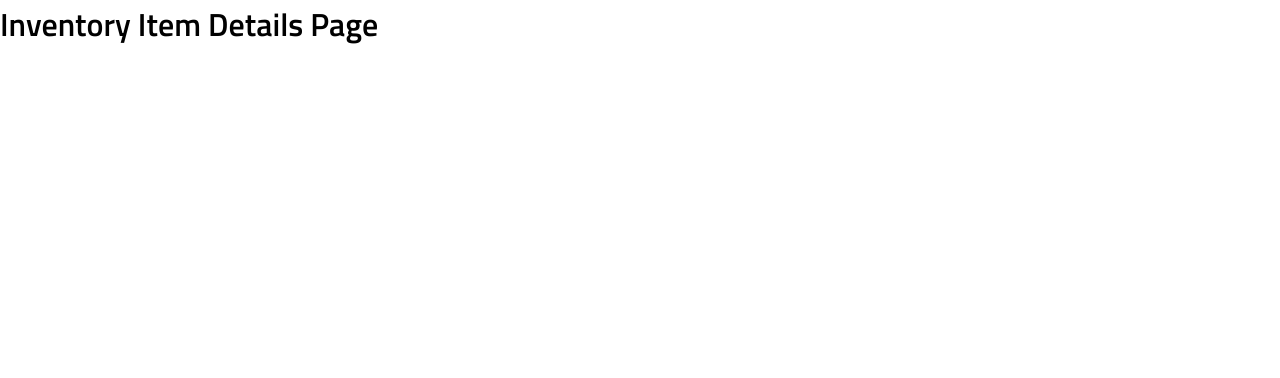
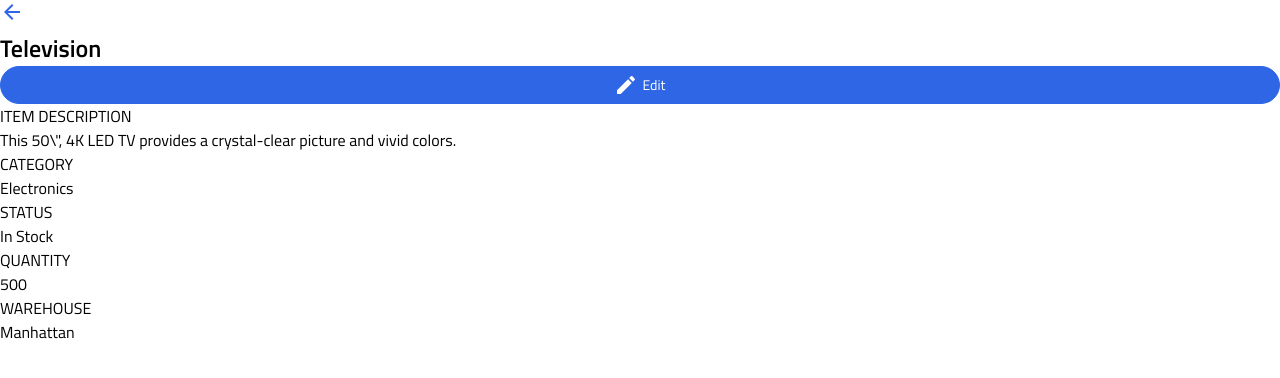
Before and after one commit to vibrentcarey/intstock, a React (Create React App) app in the folder client/: page /inventory-item-details/1 in a window 1280 px wide. Shown: the top 378 px of the page. Built offline with nearby package versions, Linux system fonts and the light colour scheme.

Commit message:
Create React Structure of Inventory Items Details Page

```diff
--- a/client/src/pages/InventoryItemDetailsPage/InventoryItemDetailsPage.jsx
+++ b/client/src/pages/InventoryItemDetailsPage/InventoryItemDetailsPage.jsx
@@ -1,6 +1,65 @@
 // Inventory Item Details Page
+// route - inventory; route - edit inventory item.
+import Button from "../../Button/Button";
+import TopBar from "../../components/TopBar";
+import back from "../../assets/arrow_back-24px.svg";
+
+// {
+//   "id": "9b4f79ea-0e6c-4e59-8e05-afd933d0b3d3",
+//   "warehouseID": "2922c286-16cd-4d43-ab98-c79f698aeab0",
+//   "warehouseName": "Manhattan",
+//   "itemName": "Television",
+//   "description": "This 50\", 4K LED TV provides a crystal-clear picture and vivid colors.",
+//   "category": "Electronics",
+//   "status": "In Stock",
+//   "quantity": 500
+// },
+
 const InventoryItemDetailsPage = (props) => {
-  return <h1>Inventory Item Details Page</h1>;
+  return (
+    <main>
+      <section>
+        <img src={back} alt="back" />
+
+        <h2>Television</h2>
+        <div>
+          <Button type="edit" value="Edit" />
+        </div>
+      </section>
+      <section>
+        <div>
+          <div>
+            <p>ITEM DESCRIPTION</p>
+            <p>
+              This 50\", 4K LED TV provides a crystal-clear picture and vivid
+              colors.
+            </p>
+          </div>
+          <div>
+            <p>CATEGORY</p>
+            <p>Electronics</p>
+          </div>
+        </div>
+
+        <div>
+          <div>
+            <div>
+              <p>STATUS</p>
+              <p>In Stock</p>
+            </div>
+            <div>
+              <p>QUANTITY</p>
+              <p>500</p>
+            </div>
+          </div>
+          <div>
+            <p>WAREHOUSE</p>
+            <p>Manhattan</p>
+          </div>
+        </div>
+      </section>
+    </main>
+  );
 };
 
 export default InventoryItemDetailsPage;
```
